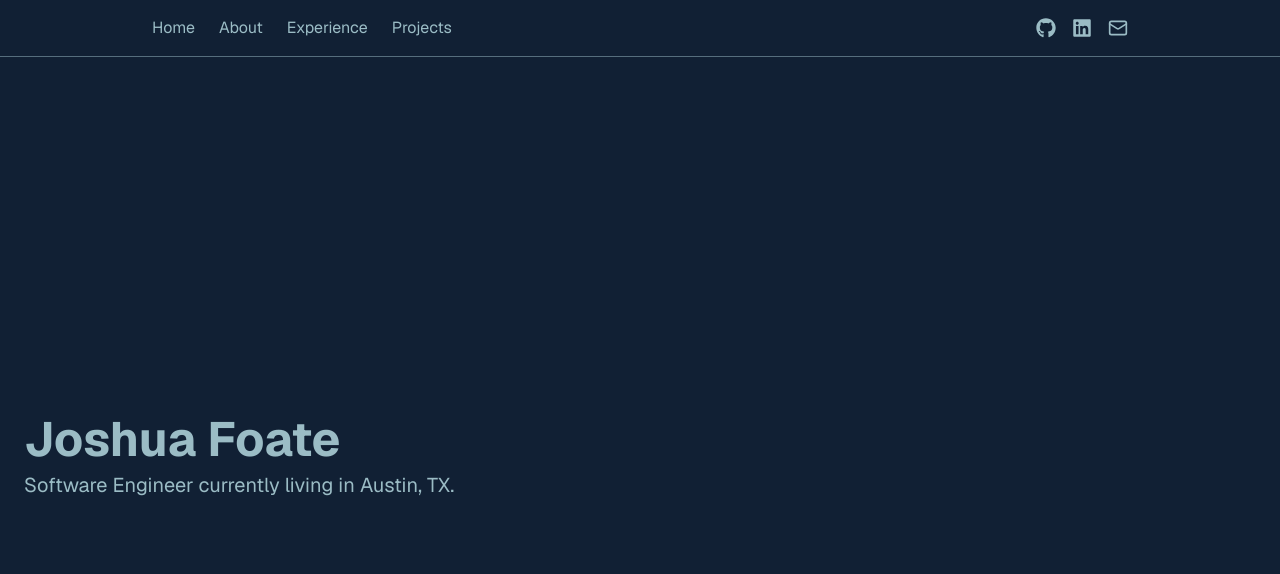
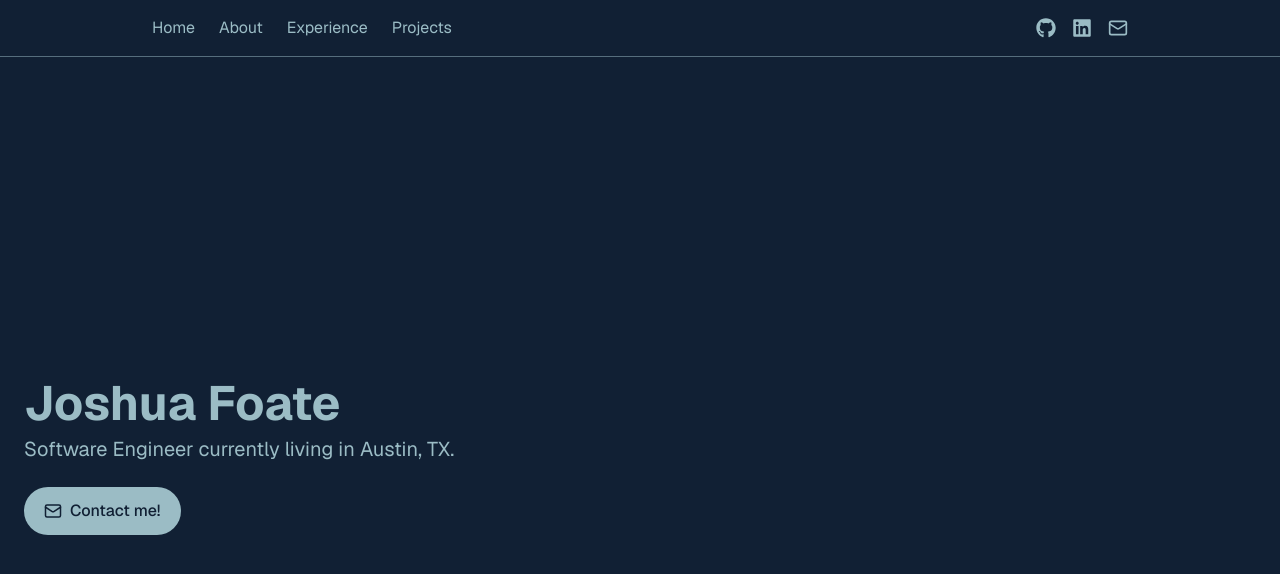
Before and after one commit to JoshuaFoate/portfolio-site, a Next.js app: page / in a window 1280 px wide. Shown: the top 574 px of the page. Built offline with nearby package versions, Linux system fonts and the light colour scheme.

Commit message:
Add contact button to hero section

```diff
--- a/src/components/Hero.tsx
+++ b/src/components/Hero.tsx
@@ -1,8 +1,17 @@
+import { Mail } from "lucide-react";
+
 export default function Hero() {
     return (
         <section id="home" className="min-h-screen flex flex-col justify-center px-6">
             <h1 className="text-5xl font-bold">Joshua Foate</h1>
             <p className="text-xl mt-2">Software Engineer currently living in Austin, TX.</p>
+            <a
+                href="mailto:joshuafoate@gmail.com"
+                className="mt-6 inline-flex items-center gap-2 px-5 py-3 rounded-full bg-foreground text-background w-fit font-medium"
+            >
+                <Mail size={18} />
+                Contact me!
+            </a>
         </section>
     );
 }
```
